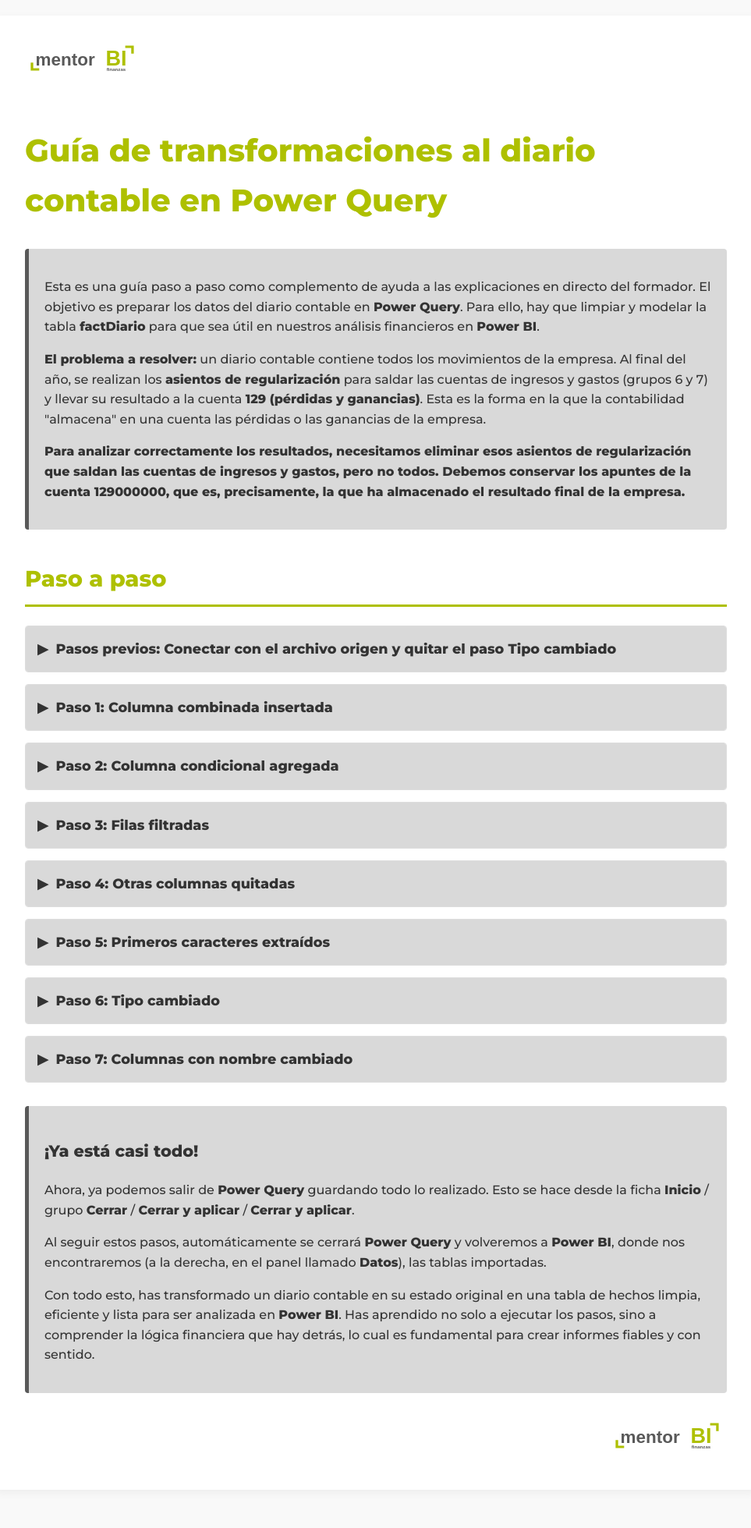
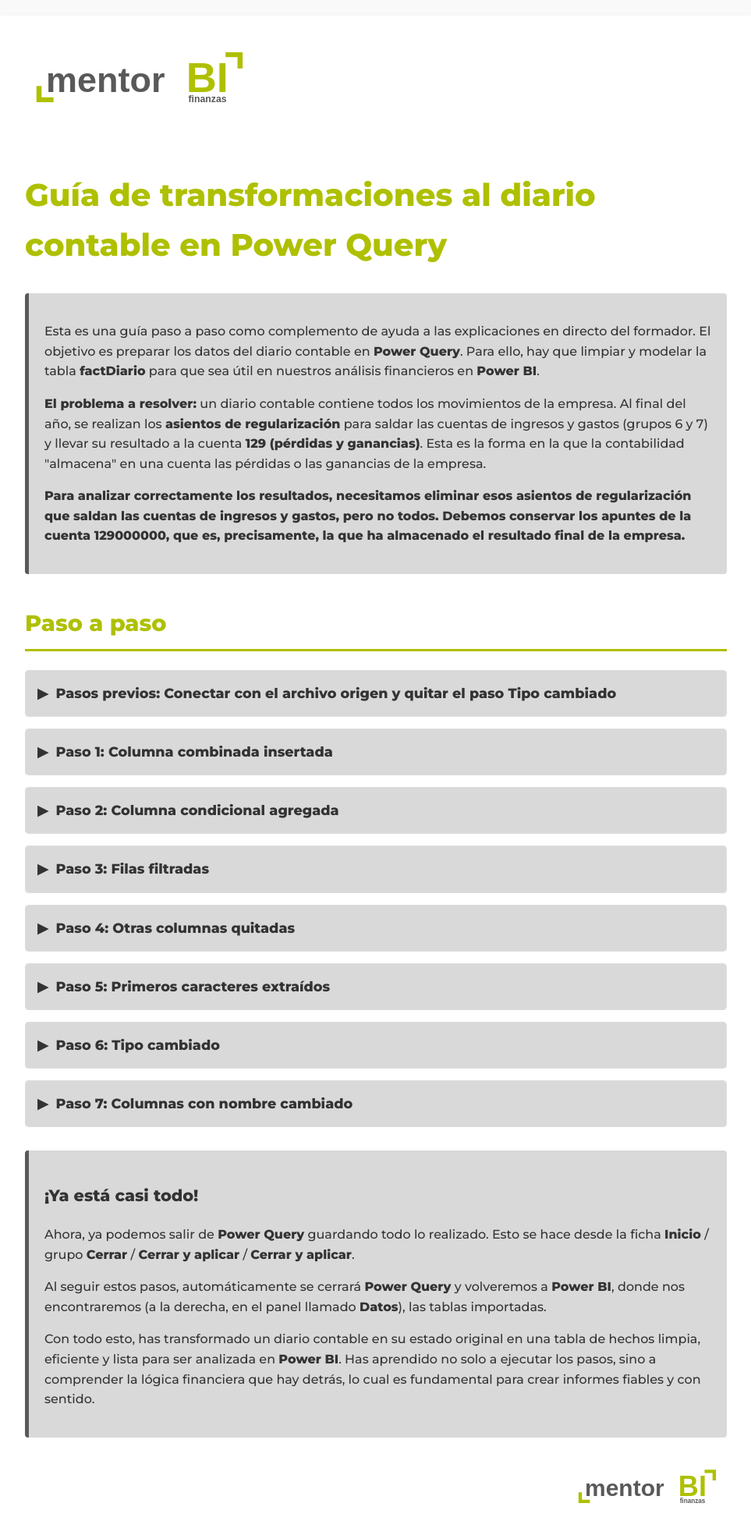
Before and after one commit to mentorBIfinanzas/cursoPBI2025-Dia1Transform, a plain HTML site: page index.html in a window 1280 px wide. Shown: the whole page at 78% size, without its empty margins (158-1121 px from the left). Before the commit the page ends 1930 px from the top, so only its background shows below. Drawn offline with Linux system fonts and the light colour scheme.

Commit message:
index.html

```diff
--- a/index.html
+++ b/index.html
@@ -162,7 +162,7 @@
 
     <div class="container">
         <!-- ===== IMAGEN INICIAL AÑADIDA AQUÍ ===== -->
-        <img src="Isologo_fondo_blanco.svg" alt="Logotipo" style="width: 150px; margin-bottom: 20px;">
+        <img src="Isologo_fondo_blanco.svg" alt="Logotipo" style="width: 300px; margin-bottom: 20px;">
 
         <h1><strong>Guía de transformaciones al diario contable en Power Query</strong></h1>
 
@@ -367,7 +367,7 @@
 
         <!-- ===== IMAGEN FINAL AÑADIDA AQUÍ ===== -->
         <div style="text-align: right; margin-top: 30px;">
-            <img src="Isologo_fondo_blanco.svg" alt="Logotipo" style="width: 150px;">
+            <img src="Isologo_fondo_blanco.svg" alt="Logotipo" style="width: 200px;">
         </div>
 
     </div>
```
